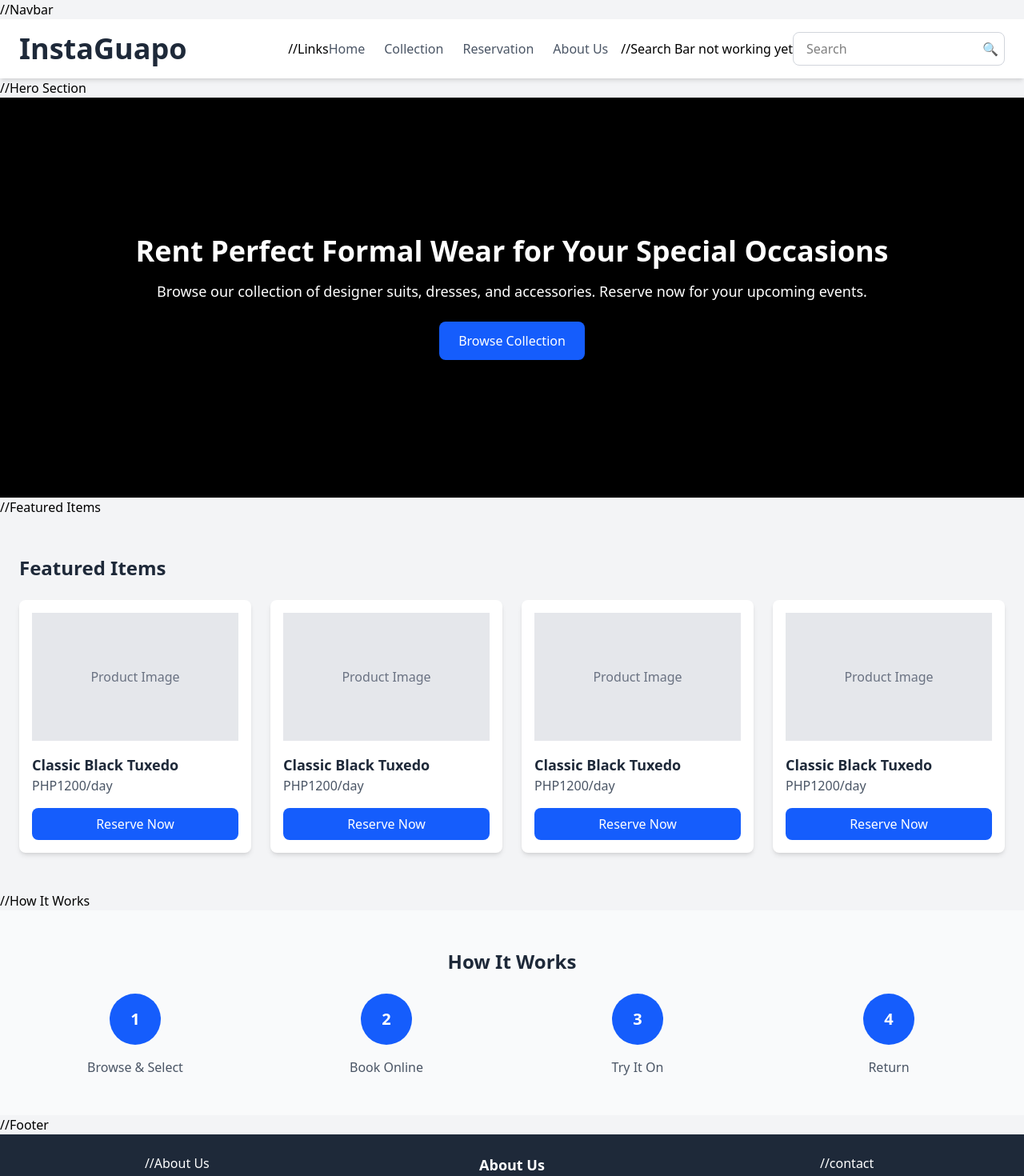
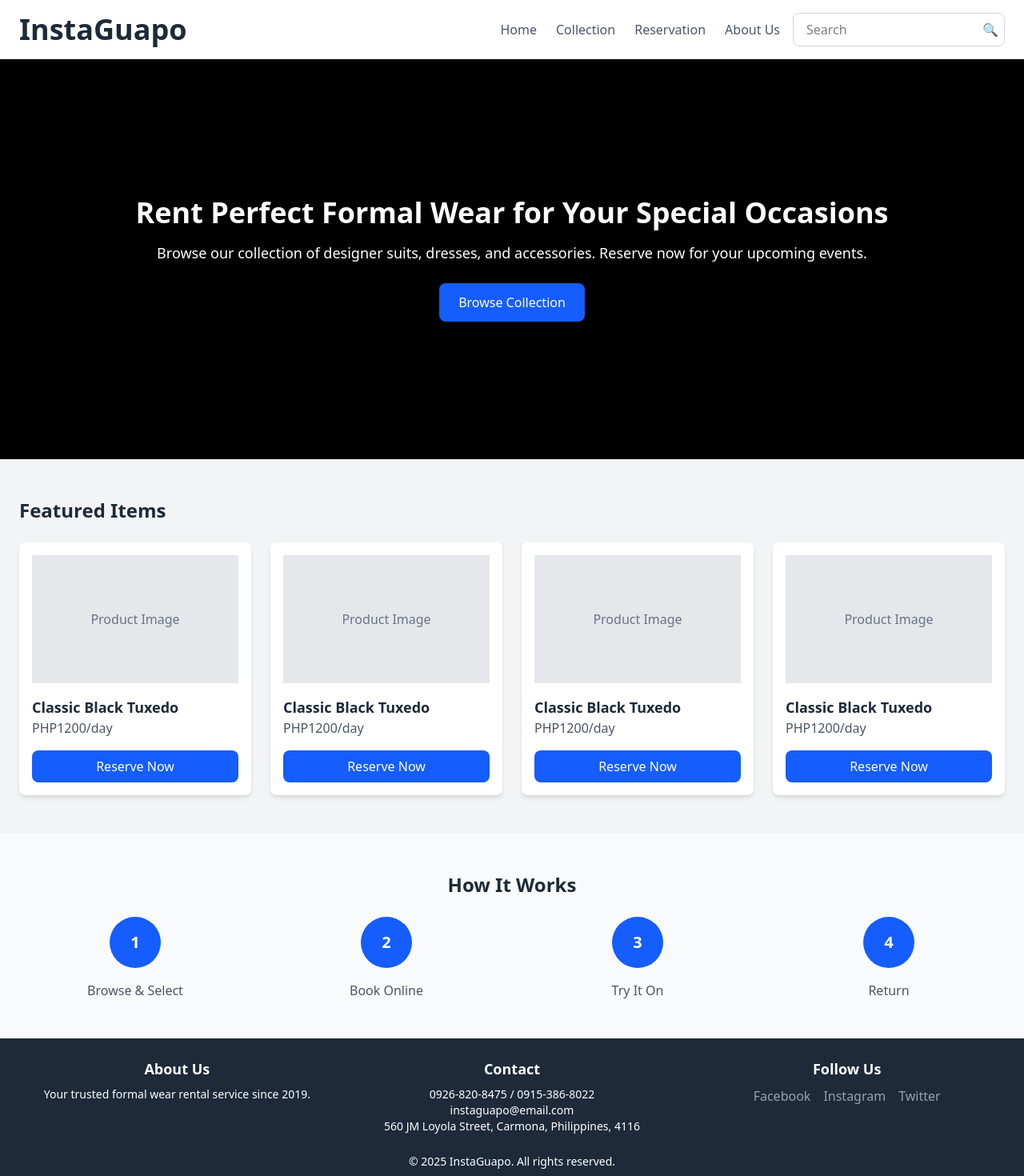
Before and after one commit to Markxuz/Instaguapo, a React (Vite) app in the folder Frontend/: page /Mainpage in a window 1280 px wide. Shown: the top 1470 px of the page at 80% size. Built offline with nearby package versions, Linux system fonts and the light colour scheme.

Commit message:
Add:asdf

```diff
--- a/Frontend/src/pages/Aboutus.jsx
+++ b/Frontend/src/pages/Aboutus.jsx
@@ -8,14 +8,14 @@ function Aboutus() {
             <div className="container mx-auto px-6 py-4 flex justify-between items-center">
               <h1 className="text-4xl font-bold text-gray-800">InstaGuapo</h1>
               <div className="flex items-center space-x-4">
-                //Navbar Links
+                {/* Navbar Links */}
                 <ul className="flex space-x-6">
                   <li><Link to="/Mainpage" className="text-gray-600 hover:text-gray-800">Home</Link></li>
                   <li><Link to="/collection" className="text-gray-600 hover:text-gray-800">Collection</Link></li>
                   <li><Link to="/reservation" className="text-gray-600 hover:text-gray-800">Reservation</Link></li>
                   <li><Link to="/aboutus" className="text-gray-600 hover:text-gray-800">About Us</Link></li>
                 </ul>
-                //Search Bar not working yet
+                {/* Search Bar */}
                 <div className="relative">
                   <input
                     type="text"
@@ -30,13 +30,13 @@ function Aboutus() {
             </div>
           </nav>
 
-          //About Us
+          {/* About Us Section */}
           <section className="container mx-auto px-6 py-12">
             <div className="text-center mb-12">
               <h2 className="text-3xl font-bold text-gray-800">About Us</h2>
             </div>
             <div className="flex flex-col md:flex-row items-center justify-center space-y-6 md:space-y-0 md:space-x-12">
-              //Image
+              {/* Image */}
               <div className="w-full md:w-1/2">
                 <img
                   src="https://via.placeholder.com/600x400"
@@ -44,7 +44,7 @@ function Aboutus() {
                   className="rounded-lg shadow-md"
                 />
               </div>
-              //Description
+              {/* About Us Text */}
               <div className="w-full md:w-1/2 text-center md:text-left">
                 <p className="text-gray-700 text-lg">
                   We are dedicated to providing the best reservation experience for
@@ -55,10 +55,10 @@ function Aboutus() {
             </div>
           </section>
 
-          //Contact Us and Follow Us
+          {/* Contact Us Section */}
           <section className="container mx-auto px-6 py-12">
             <div className="grid grid-cols-1 md:grid-cols-2 gap-12">
-              //Contact Us
+              {/* Contact Us */}
               <div className="text-center md:text-left">
                 <h3 className="text-2xl font-bold text-gray-800 mb-4">Contact Us</h3>
                 <p className="text-gray-700">
@@ -69,7 +69,7 @@ function Aboutus() {
                   📍 560 JM Loyola Street, Carmona, Philippines, 4116
                 </p>
               </div>
-              //Follow Us
+              {/* Follow Us */}
               <div className="text-center md:text-left">
                 <h3 className="text-2xl font-bold text-gray-800 mb-4">Follow Us</h3>
                 <div className="flex justify-center md:justify-start space-x-6">
--- a/Frontend/src/pages/Collection.jsx
+++ b/Frontend/src/pages/Collection.jsx
@@ -10,19 +10,19 @@ function Collection() {
 
   return (
     <div className="min-h-screen bg-gray-100">
-      //Navbar
+      {/* Navbar */}
       <nav className="bg-white shadow-md">
         <div className="container mx-auto px-6 py-4 flex justify-between items-center">
           <h1 className="text-4xl font-bold text-gray-800">InstaGuapo</h1>
           <div className="flex items-center space-x-4">
-            //Links
+            {/* Navbar Links */}
             <ul className="flex space-x-6">
               <li><Link to="/Mainpage" className="text-gray-600 hover:text-gray-800">Home</Link></li>
               <li><Link to="/collection" className="text-gray-600 hover:text-gray-800">Collection</Link></li>
               <li><Link to="/reservation" className="text-gray-600 hover:text-gray-800">Reservation</Link></li>
               <li><Link to="/aboutus" className="text-gray-600 hover:text-gray-800">About Us</Link></li>
             </ul>
-            //Search Bar not working yet
+            {/* Search Bar */}
             <div className="relative">
               <input
                 type="text"
@@ -37,7 +37,7 @@ function Collection() {
         </div>
       </nav>
 
-      //Collection
+      {/* Collection Sections */}
       <div className="container mx-auto px-6 py-12">
         {categories.map((category, index) => (
           <section key={index} className="mb-12">
--- a/Frontend/src/pages/Mainpage.jsx
+++ b/Frontend/src/pages/Mainpage.jsx
@@ -5,19 +5,19 @@ function Mainpage() {
 
   return (
         <div className="min-h-screen bg-gray-100">
-          //Navbar
+          {/* Navbar */}
           <nav className="bg-white shadow-md">
             <div className="container mx-auto px-6 py-4 flex justify-between items-center">
               <h1 className="text-4xl font-bold text-gray-800">InstaGuapo</h1>
               <div className="flex items-center space-x-4">
-                //Links
+                {/* Navbar Links */}
                 <ul className="flex space-x-6">
                   <li><Link to="/mainpage" className="text-gray-600 hover:text-gray-800">Home</Link></li>
                   <li><Link to="/collection" className="text-gray-600 hover:text-gray-800">Collection</Link></li>
                   <li><Link to="/reservation" className="text-gray-600 hover:text-gray-800">Reservation</Link></li>
                   <li><Link to="/aboutus" className="text-gray-600 hover:text-gray-800">About Us</Link></li>
                 </ul>
-                //Search Bar not working yet
+                {/* Search Bar */}
                 <div className="relative">
                   <input
                     type="text"
@@ -32,7 +32,7 @@ function Mainpage() {
             </div>
           </nav>
 
-        //Hero Section
+        {/* Hero Section */}
         <section className="relative bg-cover bg-center h-[500px]" style={{ backgroundImage: "url('https://via.placeholder.com/1200x500')" }}>
           <div className="absolute inset-0 bg-black bg-opacity-50 flex flex-col items-center justify-center text-center text-white px-6">
             <h1 className="text-2xl md:text-4xl font-bold">Rent Perfect Formal Wear for Your Special Occasions</h1>
@@ -43,7 +43,7 @@ function Mainpage() {
           </div>
         </section>
 
-        //Featured Items
+        {/* Featured Items Section */}
           <section className="container mx-auto px-6 py-12">
             <h2 className="text-2xl font-bold text-gray-800 mb-6 text-center md:text-left">Featured Items</h2>
             <div className="grid grid-cols-1 sm:grid-cols-2 md:grid-cols-4 gap-6">
@@ -62,7 +62,7 @@ function Mainpage() {
         </div>
       </section>
 
-      //How It Works
+      {/* How It Works Section */}
       <section className="bg-gray-50 py-12">
         <div className="container mx-auto px-6 text-center">
           <h2 className="text-2xl font-bold text-gray-800 mb-6">How It Works</h2>
@@ -77,23 +77,23 @@ function Mainpage() {
         </div>
       </section>
 
-      //Footer
+      {/* Footer */}
       <footer className="bg-gray-800 text-white py-6">
         <div className="container mx-auto px-6 text-center">
           <div className="grid grid-cols-1 md:grid-cols-3 gap-6">
-            //About Us
+            {/* About Us */}
             <div>
               <h3 className="text-lg font-bold">About Us</h3>
               <p className="text-sm mt-2">Your trusted formal wear rental service since 2019.</p>
             </div>
-            //contact
+            {/* Contact */}
             <div>
               <h3 className="text-lg font-bold">Contact</h3>
               <p className="text-sm mt-2">0926-820-8475 / 0915-386-8022</p>
               <p className="text-sm">instaguapo@email.com</p>
               <p className="text-sm">560 JM Loyola Street, Carmona, Philippines, 4116</p>
             </div>
-            //Follow Us
+            {/* Follow Us */}
             <div>
               <h3 className="text-lg font-bold">Follow Us</h3>
               <div className="flex justify-center space-x-4 mt-2">
```
Also changed, not shown: 1 other file (tests, documents, lock files or other folders).
